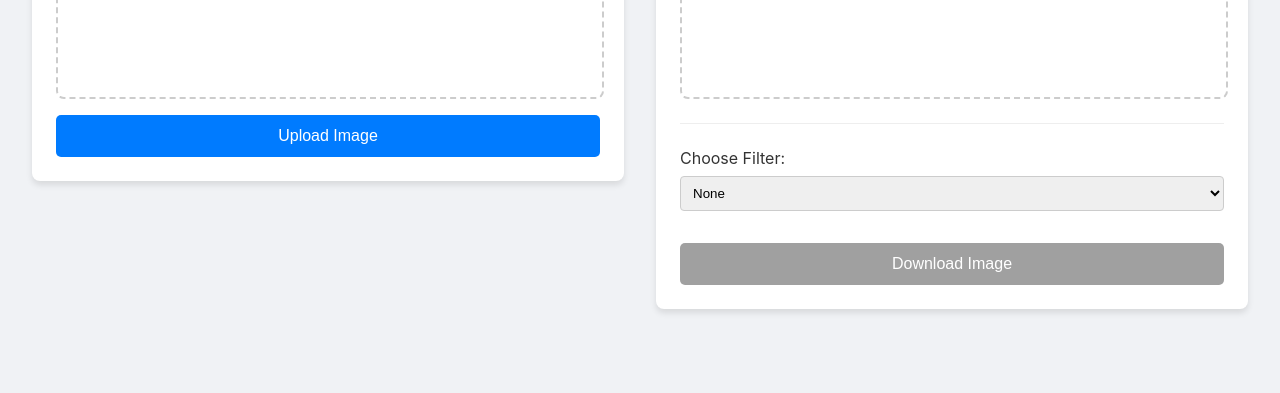
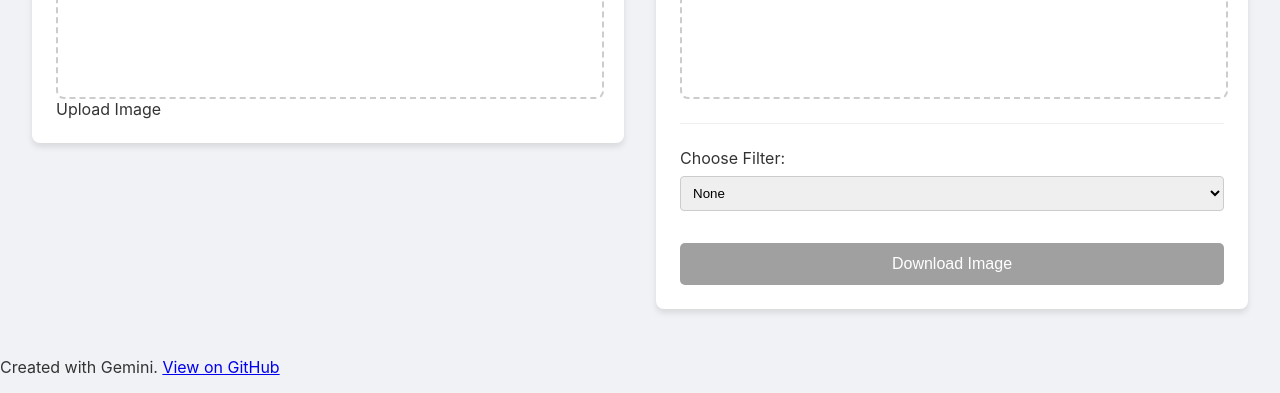
Before and after one commit to AminoGrafik/image-filter-tool, a plain HTML site: page application/index.html in a window 1280 px wide. Shown: the part 495-888 px from the top of the page. Before the commit the page ends 836 px from the top, so only its background shows below. Drawn offline with Linux system fonts and the light colour scheme.

Commit message:
Update index.html

```diff
--- a/application/index.html
+++ b/application/index.html
@@ -3,6 +3,7 @@
 <head>
     <meta charset="UTF-8">
     <meta name="viewport" content="width=device-width, initial-scale=1.0">
+    <meta name="description" content="A browser-based image filtering tool with Duotone, ASCII, Sepia, Vintage, and many other effects.">
     <title>Image Filter Tool</title>
     <link rel="stylesheet" href="style.css">
 </head>
@@ -10,6 +11,7 @@
     <header>
         <h1>Image Filter Tool</h1>
     </header>
+
     <main class="container">
         <div class="panel left-panel">
             <h2>Original Image</h2>
@@ -17,7 +19,7 @@
                 <img id="image-preview" src="" alt="Your uploaded image will appear here.">
             </div>
             <input type="file" id="upload-button" accept="image/*" style="display: none;">
-            <button id="custom-upload-button">Upload Image</button>
+            <label for="upload-button" class="button-style" id="custom-upload-button">Upload Image</label>
         </div>
         <div class="panel right-panel">
             <h2>Filtered Image</h2>
@@ -62,6 +64,11 @@
             <button id="download-button" disabled>Download Image</button>
         </div>
     </main>
+
+    <footer>
+        <p>Created with Gemini. <a href="https://github.com/your-username/your-repo-name" target="_blank" rel="noopener noreferrer">View on GitHub</a></p>
+    </footer>
+
     <script src="script.js"></script>
 </body>
 </html>
```
